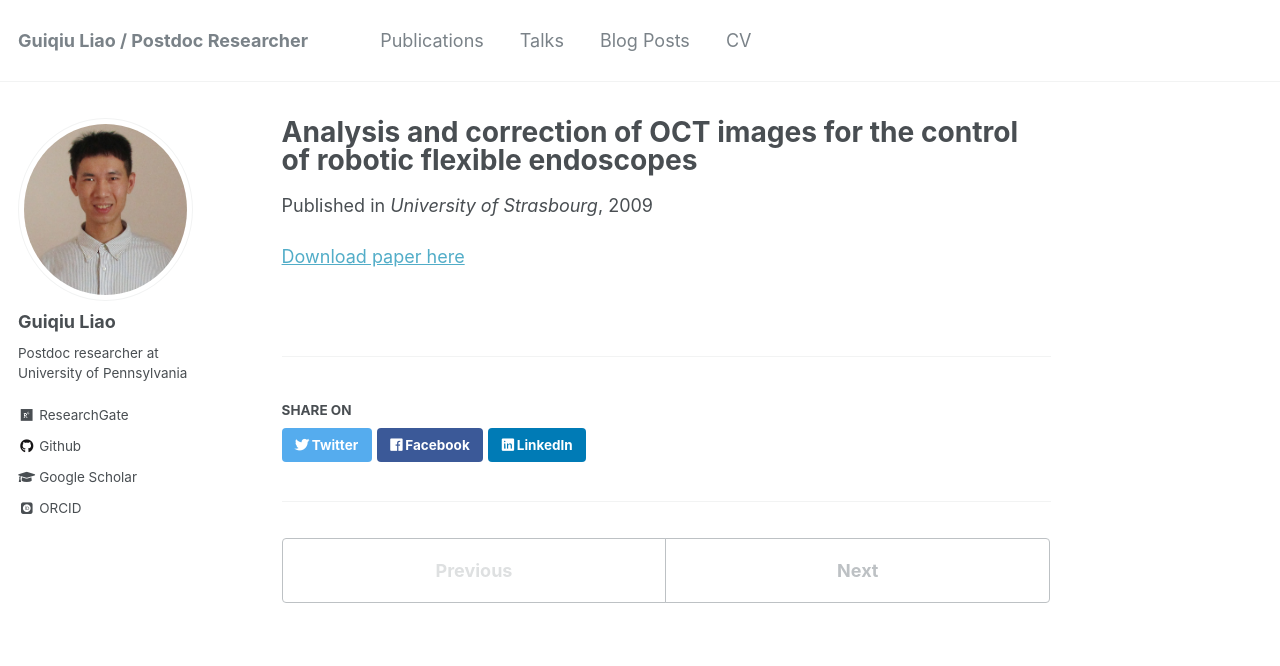
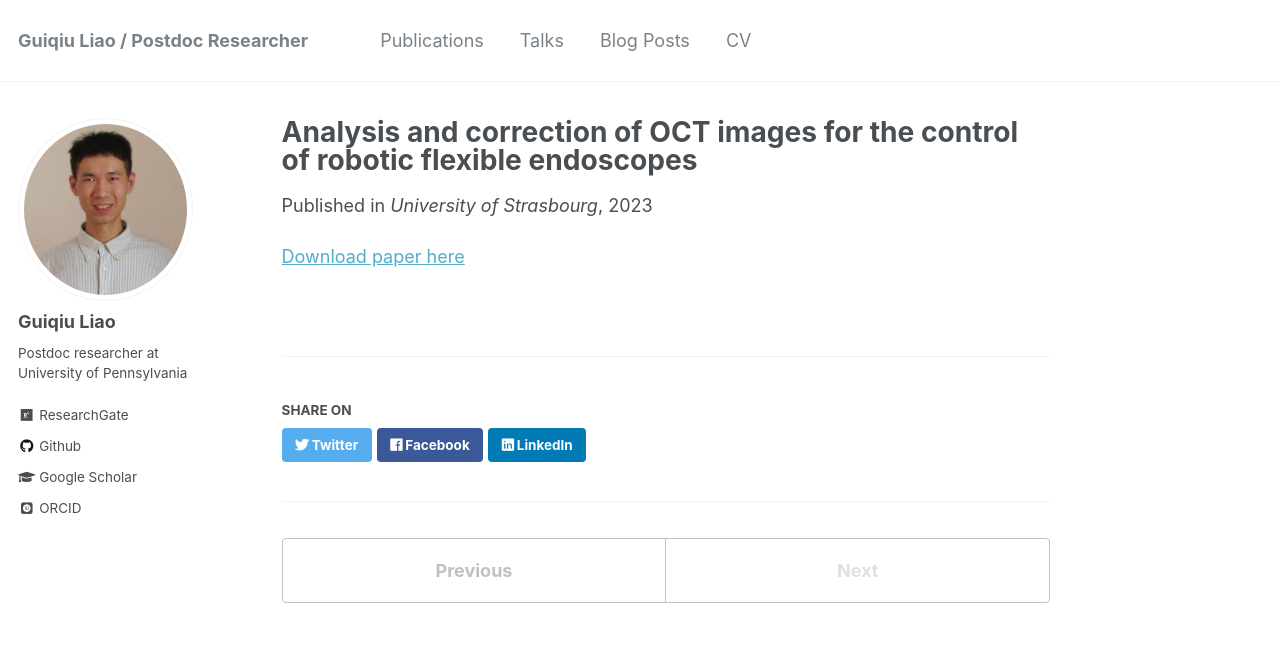
Before and after one commit to liaoguiqiu/liaoguiqiu.github.io, a Jekyll site: the page built from _publications/2009-10-01-paper-title-number-1.md, in a window 1280 px wide. Shown: the top 666 px of the page. Built offline with Jekyll 4.4.1, drawn with Linux system fonts in a browser that asks for light colours; some web fonts are replaced.

Commit message:
Update 2009-10-01-paper-title-number-1.md

```diff
--- a/_publications/2009-10-01-paper-title-number-1.md
+++ b/_publications/2009-10-01-paper-title-number-1.md
@@ -1,9 +1,9 @@
 ---
 title: "Analysis and correction of OCT images for the control of robotic flexible endoscopes"
 collection: publications
-permalink: /publication/2009-10-01-paper-title-number-1
+permalink: /publication/2023-03-01-paper-title-number-1
 
-date: 2009-10-01
+date: 2023-03-01
 venue: 'University of Strasbourg'
 paperurl: 'https://seafile.unistra.fr/f/a6dcc3081e5d45908b67/?dl=1'
 
```
